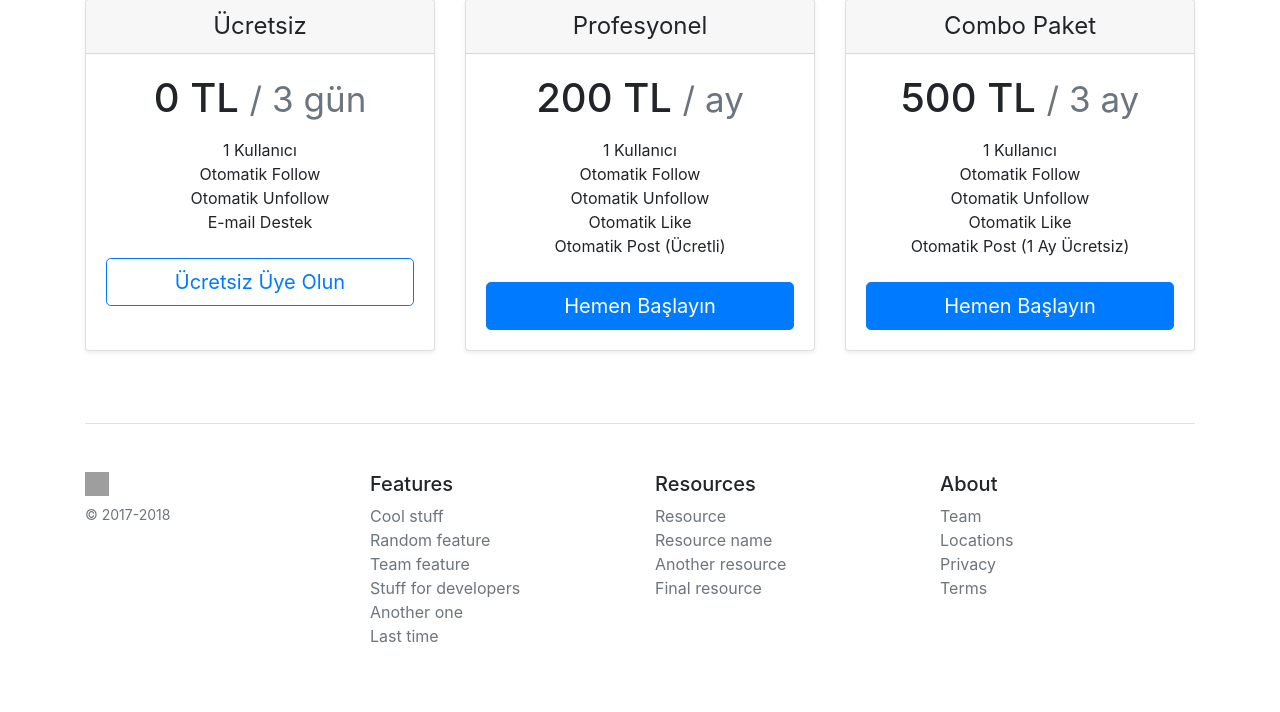
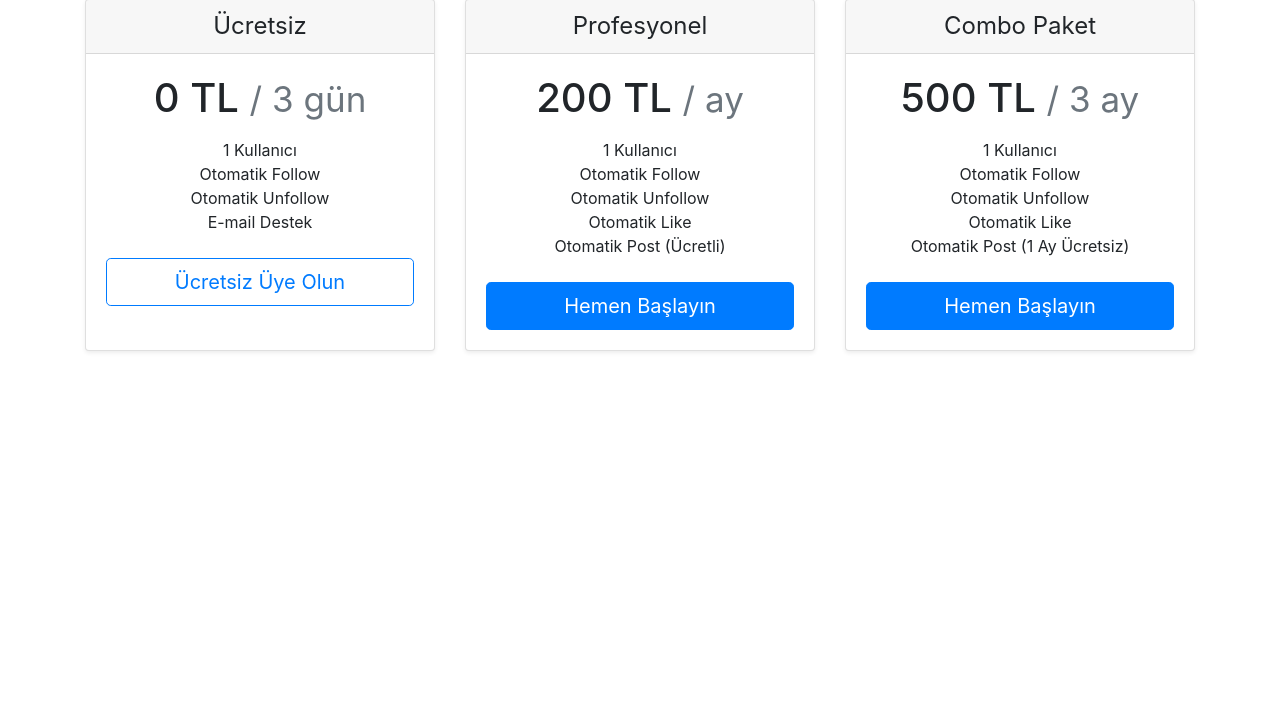
Before and after one commit to Xelanor/djangowebsite, a Django app: page / in a window 1280 px wide. Shown: the part 337-1049 px from the top of the page. After the commit the page ends 689 px from the top, so only its background shows below. Run offline with Django 3.2, Linux system fonts and the light colour scheme; data that the repository does not hold is empty; some libraries are stand-ins or nearby versions; grey boxes are pictures that could not be loaded.

Commit message:
Second Commit

```diff
--- a/followers/templates/followers/home.html
+++ b/followers/templates/followers/home.html
@@ -104,44 +104,6 @@
       </div>
     </div>
   </div>
-
-  <footer class="pt-4 my-md-5 pt-md-5 border-top">
-    <div class="row">
-      <div class="col-12 col-md">
-        <img class="mb-2" src="/docs/4.2/assets/brand/bootstrap-solid.svg" alt="" width="24" height="24">
-        <small class="d-block mb-3 text-muted">&copy; 2017-2018</small>
-      </div>
-      <div class="col-6 col-md">
-        <h5>Features</h5>
-        <ul class="list-unstyled text-small">
-          <li><a class="text-muted" href="#">Cool stuff</a></li>
-          <li><a class="text-muted" href="#">Random feature</a></li>
-          <li><a class="text-muted" href="#">Team feature</a></li>
-          <li><a class="text-muted" href="#">Stuff for developers</a></li>
-          <li><a class="text-muted" href="#">Another one</a></li>
-          <li><a class="text-muted" href="#">Last time</a></li>
-        </ul>
-      </div>
-      <div class="col-6 col-md">
-        <h5>Resources</h5>
-        <ul class="list-unstyled text-small">
-          <li><a class="text-muted" href="#">Resource</a></li>
-          <li><a class="text-muted" href="#">Resource name</a></li>
-          <li><a class="text-muted" href="#">Another resource</a></li>
-          <li><a class="text-muted" href="#">Final resource</a></li>
-        </ul>
-      </div>
-      <div class="col-6 col-md">
-        <h5>About</h5>
-        <ul class="list-unstyled text-small">
-          <li><a class="text-muted" href="#">Team</a></li>
-          <li><a class="text-muted" href="#">Locations</a></li>
-          <li><a class="text-muted" href="#">Privacy</a></li>
-          <li><a class="text-muted" href="#">Terms</a></li>
-        </ul>
-      </div>
-    </div>
-  </footer>
 </div>
 </body>
 </html>
--- a/instabot/settings.py
+++ b/instabot/settings.py
@@ -123,3 +123,5 @@ USE_TZ = True
 # https://docs.djangoproject.com/en/2.1/howto/static-files/
 
 STATIC_URL = '/static/'
+
+STATIC_ROOT = os.path.join(BASE_DIR, 'static')
--- a/instabot/urls.py
+++ b/instabot/urls.py
@@ -16,8 +16,10 @@ Including another URLconf
 from django.contrib import admin
 from django.urls import path
 import followers.views
+from django.conf import settings
+from django.conf.urls.static import static
 
 urlpatterns = [
     path('admin/', admin.site.urls),
     path('', followers.views.homepage, name='home')
-]
+] + static(settings.STATIC_URL, document_root = settings.STATIC_ROOT)
```
Also changed, not shown: followers/static/INSTA 2.0.png (added).
